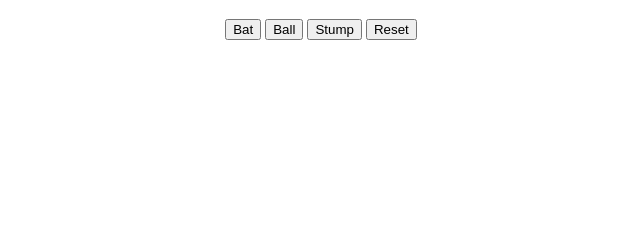
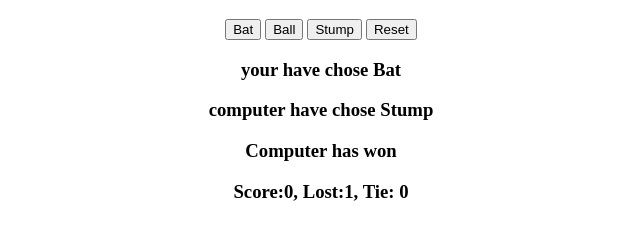
Before and after one commit to ddhan288/javaScript-Practice, a plain HTML site: page Chapters/8-JSON-Local-Storage-date&DOM/cricket.html in a window 1280 px wide. Both pictures are taken after a click on the button "Bat". Shown: the part 61-300 px from the top of the page, without its empty margins (319-959 px from the left). Drawn offline with Linux system fonts and the light colour scheme.

Commit message:
added function to display the result on screen

```diff
--- a/Chapters/8-JSON-Local-Storage-date&DOM/cricket.html
+++ b/Chapters/8-JSON-Local-Storage-date&DOM/cricket.html
@@ -11,6 +11,7 @@
   </head>
   <body>
     <h1>Bat Ball Stump Game</h1>
+
     <button
       onclick="
   let computerChoice = generateComputerChoice();
@@ -47,6 +48,10 @@
     >
       Reset
     </button>
+    <h3 id="user-move"></h3>
+    <h3 id="computer-name"></h3>
+    <h3 id="result"></h3>
+    <h3 id="score"></h3>
 
     <script>
       let score;
@@ -62,8 +67,9 @@
             };
 
         score.displayScore = function () {
-          return `No of matches Won:${score.win}, Lost:${score.lost}, Tie: ${score.tie}`;
+          return `Score:${score.win}, Lost:${score.lost}, Tie: ${score.tie}`;
         };
+        showResult();
       }
       // if (scoreStr != undefined) {
       //   score = JSON.parse(scoreStr);
@@ -126,11 +132,20 @@
 
       function showResult(userMove, computerMove, result) {
         localStorage.setItem("score", JSON.stringify(score));
-        alert(`You have chosen ${userMove}. Computer choice is ${computerMove}
+        document.querySelector("#user-move").innerHTML = userMove
+          ? `your have chose ${userMove} `
+          : "";
+        document.querySelector("#computer-name").innerHTML =
+          computerMove !== undefined
+            ? `computer have chose ${computerMove}`
+            : "";
+        // document.querySelector("#result").innerHTML = result ? `${result}` : "";
+        document.querySelector("#result").innerHTML = result || "";
+        document.querySelector("#score").innerHTML = `${score.displayScore()}`;
 
-      ${result}
+        // ${result}
 
-      ${score.displayScore()}`);
+        // ${score.displayScore()}`);
       }
     </script>
   </body>
```
